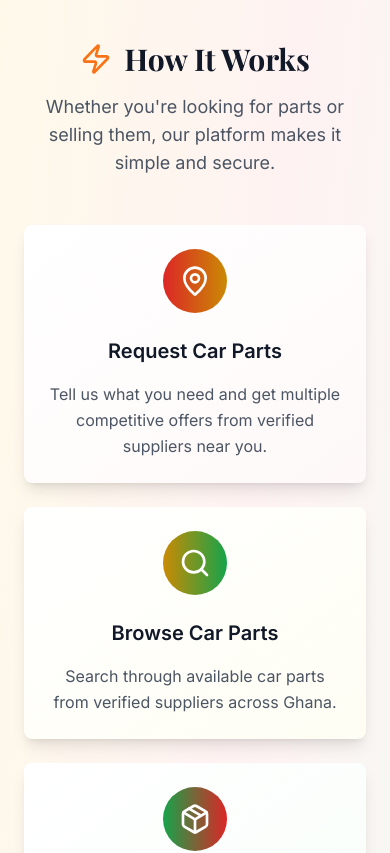
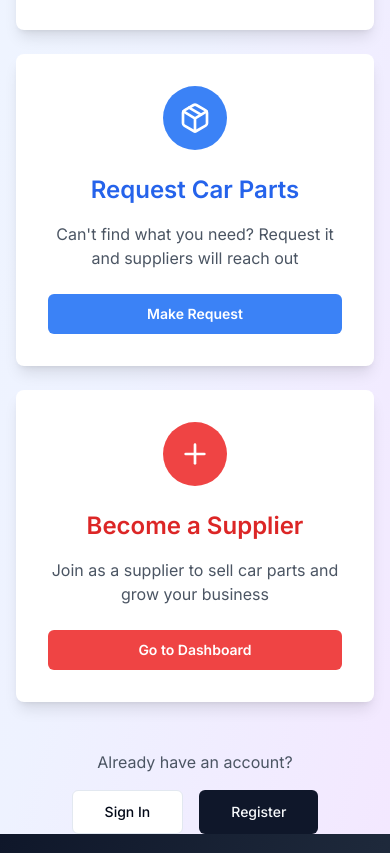
Before and after one commit to Otsikow/partmatch-find-it-now, a React (Vite) app: page / in a window 390 px wide. Shown: the part 763-1616 px from the top of the page. Built offline with nearby package versions, Linux system fonts and the light colour scheme; a web font is replaced by a local one.

Commit message:
Refactor: Show landing page for unauthenticated users
- Updated the landing page to show the index page for unauthenticated users and the buyer dashboard for authenticated users.

```diff
--- /dev/null
+++ b/src/components/WelcomeSection.tsx
@@ -0,0 +1,148 @@
+
+import { Button } from "@/components/ui/button";
+import { Search, Package, Plus, User } from "lucide-react";
+import { Link } from "react-router-dom";
+import { useAuth } from "@/contexts/AuthContext";
+
+const WelcomeSection = () => {
+  const { user } = useAuth();
+
+  if (!user) {
+    return (
+      <div className="min-h-screen bg-gradient-to-br from-blue-50 via-indigo-50 to-purple-100 flex items-center justify-center px-4">
+        <div className="max-w-4xl mx-auto text-center">
+          <div className="mb-8">
+            <div className="w-24 h-24 bg-blue-500 rounded-full flex items-center justify-center mx-auto mb-6">
+              <User className="h-12 w-12 text-white" />
+            </div>
+            <h1 className="text-4xl font-bold text-blue-600 mb-2">Welcome to PartMatch</h1>
+            <p className="text-xl text-gray-600">Hello, Guest</p>
+          </div>
+
+          <div className="mb-8">
+            <h2 className="text-3xl font-bold text-blue-600 mb-4">What would you like to do?</h2>
+            <p className="text-lg text-gray-600">Choose an option below to get started</p>
+          </div>
+
+          <div className="grid md:grid-cols-3 gap-6 max-w-5xl mx-auto">
+            {/* Browse Car Parts */}
+            <div className="bg-white rounded-lg shadow-lg p-8 hover:shadow-xl transition-shadow">
+              <div className="w-16 h-16 bg-green-500 rounded-full flex items-center justify-center mx-auto mb-6">
+                <Search className="h-8 w-8 text-white" />
+              </div>
+              <h3 className="text-2xl font-bold text-green-600 mb-4">Browse Car Parts</h3>
+              <p className="text-gray-600 mb-6">Search through available car parts from verified suppliers</p>
+              <Link to="/search-parts">
+                <Button className="w-full bg-green-500 hover:bg-green-600 text-white font-semibold py-3">
+                  Start Browsing
+                </Button>
+              </Link>
+            </div>
+
+            {/* Request Car Parts */}
+            <div className="bg-white rounded-lg shadow-lg p-8 hover:shadow-xl transition-shadow">
+              <div className="w-16 h-16 bg-blue-500 rounded-full flex items-center justify-center mx-auto mb-6">
+                <Package className="h-8 w-8 text-white" />
+              </div>
+              <h3 className="text-2xl font-bold text-blue-600 mb-4">Request Car Parts</h3>
+              <p className="text-gray-600 mb-6">Can't find what you need? Request it and suppliers will reach out</p>
+              <Link to="/request-part">
+                <Button className="w-full bg-blue-500 hover:bg-blue-600 text-white font-semibold py-3">
+                  Make Request
+                </Button>
+              </Link>
+            </div>
+
+            {/* Become a Supplier */}
+            <div className="bg-white rounded-lg shadow-lg p-8 hover:shadow-xl transition-shadow">
+              <div className="w-16 h-16 bg-red-500 rounded-full flex items-center justify-center mx-auto mb-6">
+                <Plus className="h-8 w-8 text-white" />
+              </div>
+              <h3 className="text-2xl font-bold text-red-600 mb-4">Become a Supplier</h3>
+              <p className="text-gray-600 mb-6">Join as a supplier to sell car parts and grow your business</p>
+              <Link to="/seller-auth">
+                <Button className="w-full bg-red-500 hover:bg-red-600 text-white font-semibold py-3">
+                  Go to Dashboard
+                </Button>
+              </Link>
+            </div>
+          </div>
+
+          <div className="mt-12">
+            <p className="text-gray-600 mb-4">Already have an account?</p>
+            <Link to="/auth">
+              <Button variant="outline" size="lg" className="mr-4">
+                Sign In
+              </Button>
+            </Link>
+            <Link to="/auth">
+              <Button size="lg">
+                Register
+              </Button>
+            </Link>
+          </div>
+        </div>
+      </div>
+    );
+  }
+
+  // For authenticated users, show the buyer options
+  return (
+    <div className="min-h-screen bg-gradient-to-br from-blue-50 via-indigo-50 to-purple-100 flex items-center justify-center px-4">
+      <div className="max-w-4xl mx-auto text-center">
+        <div className="mb-8">
+          <div className="w-24 h-24 bg-blue-500 rounded-full flex items-center justify-center mx-auto mb-6">
+            <User className="h-12 w-12 text-white" />
+          </div>
+          <h1 className="text-4xl font-bold text-blue-600 mb-2">Welcome to PartMatch</h1>
+          <p className="text-xl text-gray-600">Hello, {user.email?.split('@')[0] || 'User'}</p>
+        </div>
+
+        <div className="mb-8">
+          <h2 className="text-3xl font-bold text-blue-600 mb-4">What would you like to do?</h2>
+          <p className="text-lg text-gray-600">Choose an option below to get started</p>
+        </div>
+
+        <div className="grid md:grid-cols-2 gap-8 max-w-3xl mx-auto">
+          {/* Browse Car Parts */}
+          <div className="bg-white rounded-lg shadow-lg p-8 hover:shadow-xl transition-shadow">
+            <div className="w-16 h-16 bg-green-500 rounded-full flex items-center justify-center mx-auto mb-6">
+              <Search className="h-8 w-8 text-white" />
+            </div>
+            <h3 className="text-2xl font-bold text-green-600 mb-4">Browse Car Parts</h3>
+            <p className="text-gray-600 mb-6">Search through available car parts from verified suppliers</p>
+            <Link to="/search-parts">
+              <Button className="w-full bg-green-500 hover:bg-green-600 text-white font-semibold py-3">
+                Start Browsing
+              </Button>
+            </Link>
+          </div>
+
+          {/* Request Car Parts */}
+          <div className="bg-white rounded-lg shadow-lg p-8 hover:shadow-xl transition-shadow">
+            <div className="w-16 h-16 bg-blue-500 rounded-full flex items-center justify-center mx-auto mb-6">
+              <Package className="h-8 w-8 text-white" />
+            </div>
+            <h3 className="text-2xl font-bold text-blue-600 mb-4">Request Car Parts</h3>
+            <p className="text-gray-600 mb-6">Can't find what you need? Request it and suppliers will reach out</p>
+            <Link to="/request-part">
+              <Button className="w-full bg-blue-500 hover:bg-blue-600 text-white font-semibold py-3">
+                Make Request
+              </Button>
+            </Link>
+          </div>
+        </div>
+
+        <div className="mt-12">
+          <Link to="/buyer-dashboard">
+            <Button variant="outline" size="lg">
+              Go to Dashboard
+            </Button>
+          </Link>
+        </div>
+      </div>
+    </div>
+  );
+};
+
+export default WelcomeSection;
--- a/src/pages/Index.tsx
+++ b/src/pages/Index.tsx
@@ -1,22 +1,28 @@
 
 import Footer from "@/components/Footer";
 import Navigation from "@/components/Navigation";
-import HeroSection from "@/components/HeroSection";
-import FeaturesSection from "@/components/FeaturesSection";
-import CTASection from "@/components/CTASection";
-import StatsSection from "@/components/StatsSection";
+import WelcomeSection from "@/components/WelcomeSection";
+import { useAuth } from "@/contexts/AuthContext";
 
 const Index = () => {
+  const { user, loading } = useAuth();
+
+  if (loading) {
+    return (
+      <div className="min-h-screen bg-gradient-to-br from-blue-50 via-indigo-50 to-purple-100 flex items-center justify-center">
+        <div className="text-center">
+          <div className="animate-spin rounded-full h-12 w-12 border-b-2 border-blue-600 mx-auto mb-4"></div>
+          <p className="text-gray-600">Loading...</p>
+        </div>
+      </div>
+    );
+  }
+
   return (
-    <div className="min-h-screen bg-gradient-to-br from-yellow-50 via-red-50 to-green-50 font-inter">
+    <div className="min-h-screen bg-gradient-to-br from-blue-50 via-indigo-50 to-purple-100 font-inter">
       <Navigation />
-      <div className="px-2 sm:px-4 lg:px-6">
-        <HeroSection />
-        <FeaturesSection />
-        <CTASection />
-        <StatsSection />
-      </div>
-      <Footer />
+      <WelcomeSection />
+      {!user && <Footer />}
     </div>
   );
 };
```
